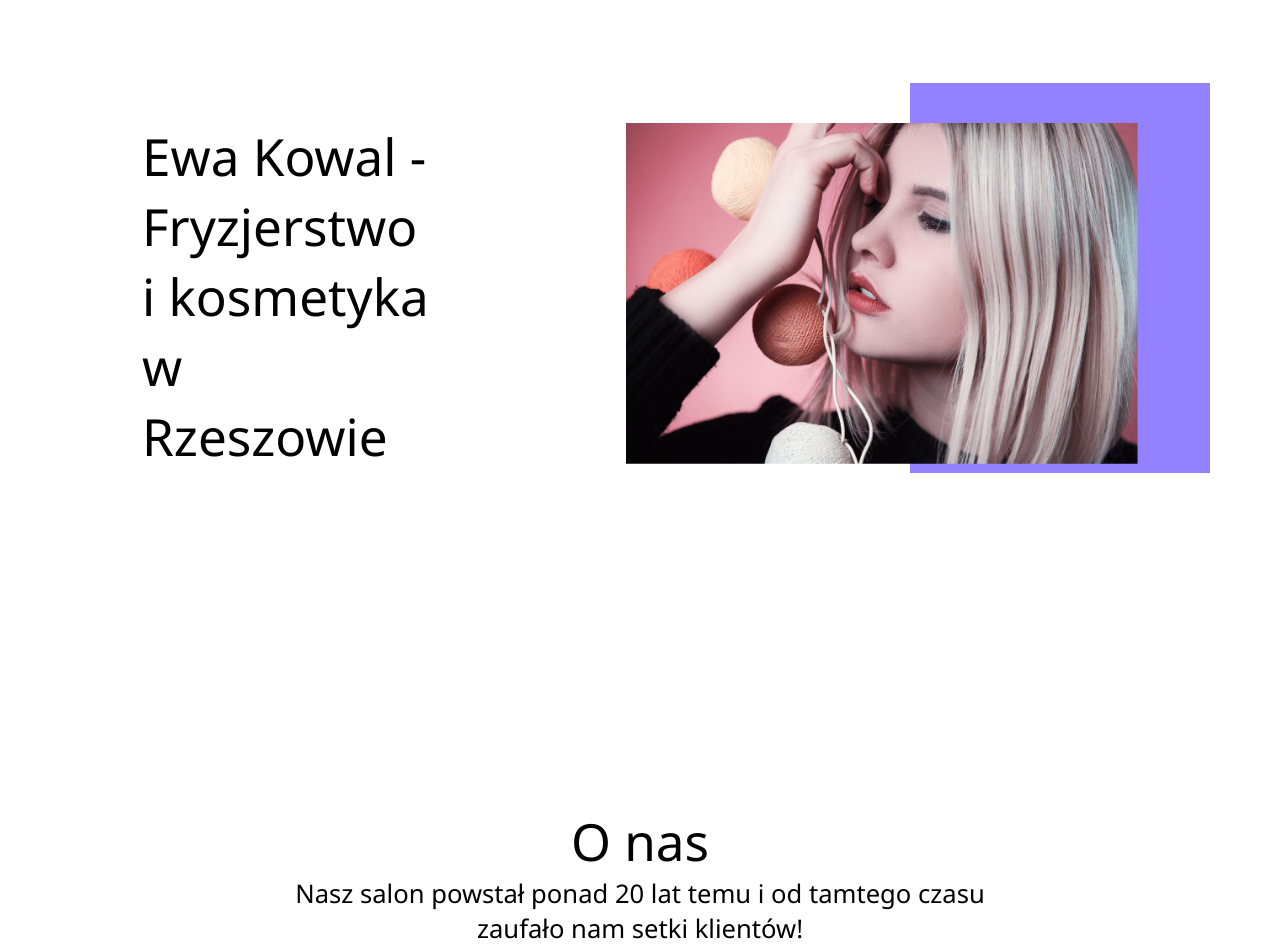
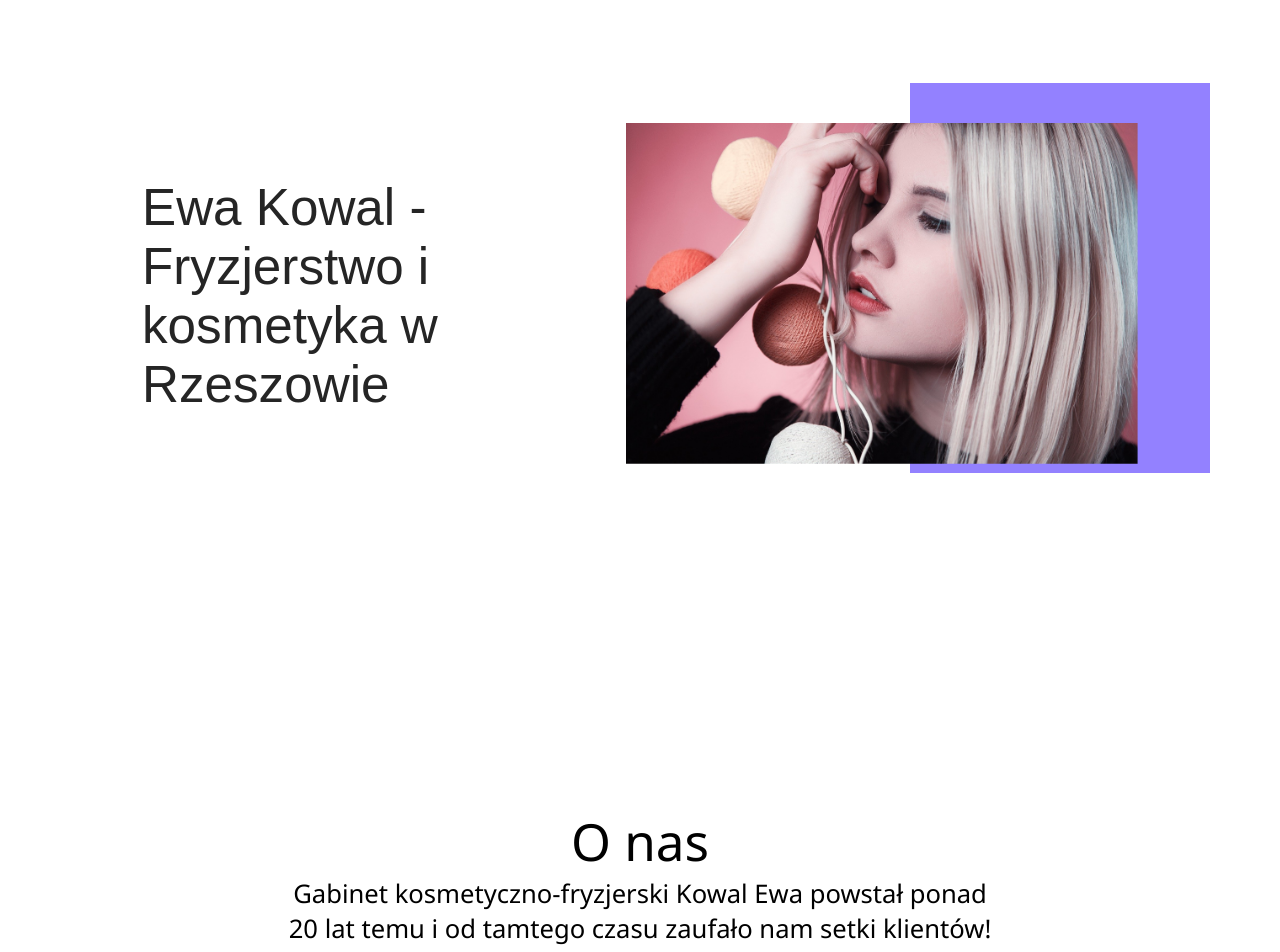
Before and after one commit to cebilon123/EwaKowal, a React (Create React App) app in the folder ewa-kowal/: page / in a window 1280 px wide. Shown: the part 120-1072 px from the top of the page. Built offline with nearby package versions, Linux system fonts and the light colour scheme.

Commit message:
Added new fonts, fixed styling, fixed serviceContainer

```diff
--- a/ewa-kowal/src/App.css
+++ b/ewa-kowal/src/App.css
@@ -1,18 +1,21 @@
+* {
+  font-family: "Montserrat", sans-serif;
+}
 .App {
   position: relative;
   overflow: scroll;
   overflow-x: hidden;
 }
-.MessageContainer{
+.MessageContainer {
   position: sticky;
 }
 ::-webkit-scrollbar {
-  width: 0px;  /* Remove scrollbar space */
-  background: transparent;  /* Optional: just make scrollbar invisible */
+  width: 0px; /* Remove scrollbar space */
+  background: transparent; /* Optional: just make scrollbar invisible */
 }
 /* Optional: show position indicator in red */
 ::-webkit-scrollbar-thumb {
-  background: #FF0000;
+  background: #ff0000;
 }
 
 @media (min-width: 480px) {
@@ -20,3 +23,6 @@
     font-size: 16px;
   }
 }
+
+@import url("https://fonts.googleapis.com/css2?family=Anton&display=swap");
+@import url("https://fonts.googleapis.com/css2?family=Montserrat:wght@300&display=swap");
--- a/ewa-kowal/src/App.js
+++ b/ewa-kowal/src/App.js
@@ -6,6 +6,7 @@ import About from './components/About'
 import MessengerCustomerChat from 'react-messenger-customer-chat';
 import Prices from './components/Prices';
 import Contact from './components/Contact'
+import Footer from './components/Footer'
 import { Link, Element, Events, animateScroll as scroll, scrollSpy, scroller } from 'react-scroll'
 
 class App extends React.Component {
@@ -41,7 +42,7 @@ class App extends React.Component {
         <Element name="Contact">
           <Contact/>
         </Element>
-
+        <Footer/>
         <MessengerCustomerChat
           pageId="494197140644733"
           appId="1310007462670322"
--- a/ewa-kowal/src/components/About.js
+++ b/ewa-kowal/src/components/About.js
@@ -13,7 +13,7 @@ class About extends React.Component{
                 <section className="Header">
                     <p className="Title">O nas</p>
                     <p className="Text">
-                        Nasz salon powstał ponad 20 lat temu i od tamtego czasu
+                        Gabinet kosmetyczno-fryzjerski Kowal Ewa powstał ponad 20 lat temu i od tamtego czasu
                         zaufało nam setki klientów!
                     </p>
                 </section>
--- /dev/null
+++ b/ewa-kowal/src/components/Footer.jsx
@@ -0,0 +1,17 @@
+import React from "react";
+import "../styles/Footer.css";
+
+const Footer = () => {
+  return (
+    <div className="Footer">
+      <p className="Footer__WebsiteTitle Footer__Text">
+        Gabinet kosmetyczno-fryzjerski Kowal Ewa
+      </p>
+      <p className="Footer__Author Footer__Text">
+        wyk. Michał Kowal (michalkowal567@gmail.com)
+      </p>
+    </div>
+  );
+};
+
+export default Footer;
--- a/ewa-kowal/src/components/Home.js
+++ b/ewa-kowal/src/components/Home.js
@@ -5,9 +5,9 @@ import '../styles/Home.css'
 const Home = () => {
     return (
         <div className="home">
-            <p className="Home_p">
+            <h1 className="Home_p">
                 Ewa Kowal - Fryzjerstwo i kosmetyka w Rzeszowie
-            </p>
+            </h1>
             <div className="imagebox">
                 <div className="imageContainer">
                     <img src={girl}/>
--- a/ewa-kowal/src/components/reusable/ServiceContainer.jsx
+++ b/ewa-kowal/src/components/reusable/ServiceContainer.jsx
@@ -5,8 +5,10 @@ const ServiceContainer = (props) => {
   return (
     <div className="ServiceContainer">
       <header className="SectionHeader">
-        <p>{props.title}</p>
-        <p>{props.subtitle ? props.subtitle : null}</p>
+        <p className="SectionHeader__Title">{props.title}</p>
+        <p className="SectionHeader__Subtitle">
+          {props.subtitle ? "*" + props.subtitle : null}
+        </p>
       </header>
       <section className="ServiceContainer__body">
         <table>
--- /dev/null
+++ b/ewa-kowal/src/styles/Footer.css
@@ -0,0 +1,13 @@
+.Footer {
+  background: #252420;
+  padding: 10px 5px;
+}
+.Footer__Text {
+  color: white;
+}
+@media (min-width: 700px) {
+  .Footer {
+    display: flex;
+    justify-content: space-between;
+  }
+}
--- a/ewa-kowal/src/styles/Home.css
+++ b/ewa-kowal/src/styles/Home.css
@@ -41,9 +41,11 @@ img {
   right: -20px;
 }
 .Home_p {
+  font-family: "Anton", sans-serif;
   width: 60%;
   font-size: 8vw;
   font-weight: 100;
+  color: rgb(37, 37, 37);
 }
 @media screen and (min-width: 768px) {
   .home {
--- a/ewa-kowal/src/styles/ServiceContainer.css
+++ b/ewa-kowal/src/styles/ServiceContainer.css
@@ -13,12 +13,18 @@
 .SectionHeader {
   background: #252420;
 }
-.SectionHeader > p {
+.SectionHeader__Title {
   color: white;
   text-align: center;
   font-size: 30px;
   font-weight: 100;
   padding: 5px;
+}
+.SectionHeader__Subtitle {
+  font-size: 15px;
+  color: white;
+  text-align: center;
+  font-weight: 100;
 }
 .ServiceContainer__body {
   min-height: 400px;
--- a/ewa-kowal/src/styles/Toolbar.css
+++ b/ewa-kowal/src/styles/Toolbar.css
@@ -31,6 +31,7 @@ ul {
 
 ul li > a {
   -webkit-tap-highlight-color: transparent;
+  color: rgb(126, 126, 126);
 }
 ul li:hover {
   cursor: pointer;
```
Also changed, not shown: 1 other file (tests, documents, lock files or other folders).
